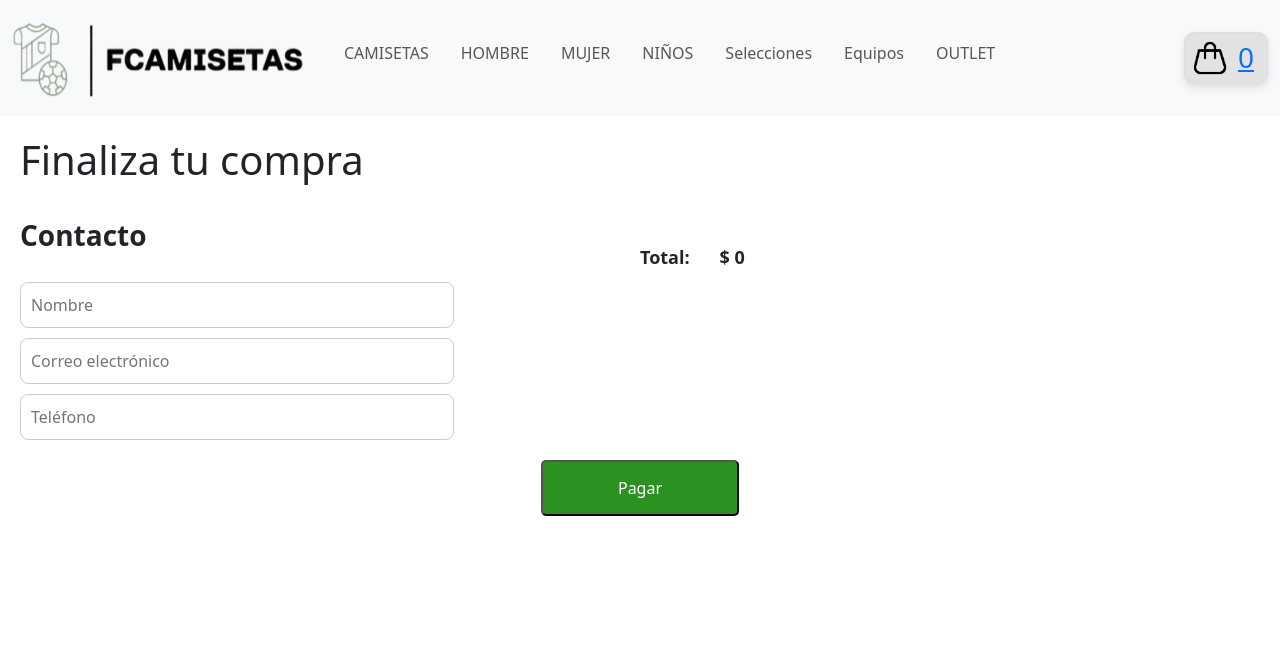
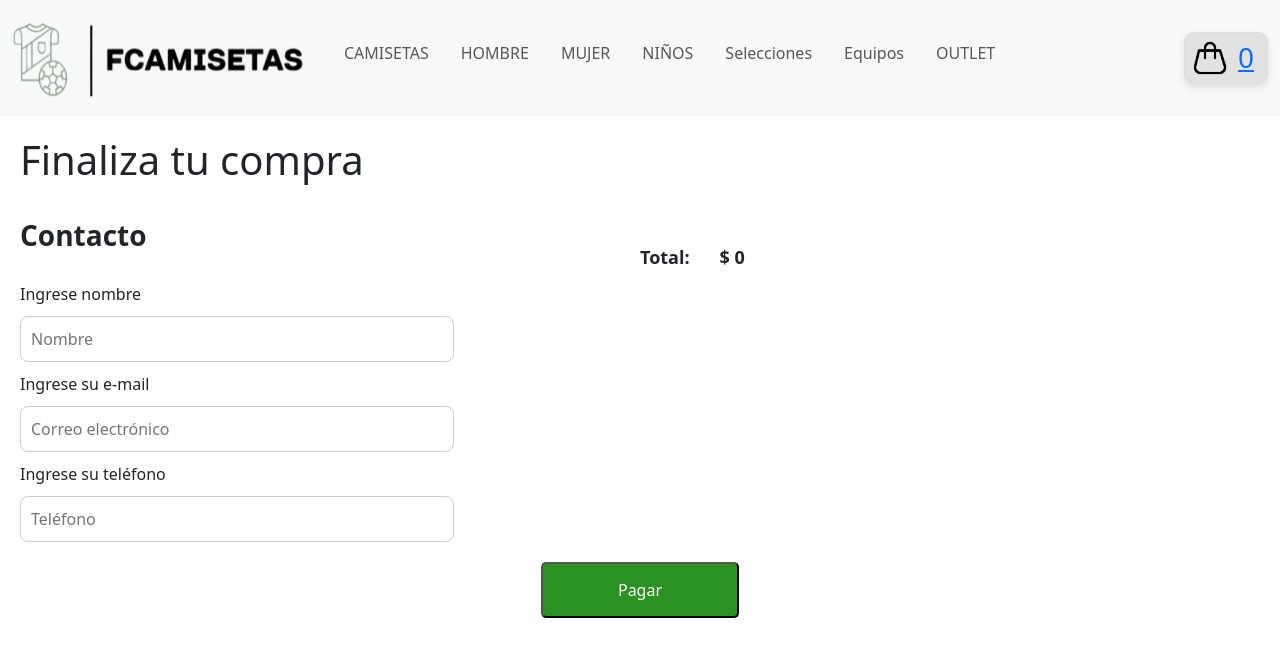
Before and after one commit to Icarucci/PreEntrega1-Carucci, a React (Create React App) app: page /checkout in a window 1280 px wide. Shown: the top 656 px of the page. Built offline with nearby package versions, Linux system fonts and the light colour scheme.

Commit message:
Orden de compra en Firebase

```diff
--- a/src/components/Checkout/Checkout.css
+++ b/src/components/Checkout/Checkout.css
@@ -46,3 +46,16 @@
     margin-top: 20px;
     height: 100%;
 }
+
+.form-msjerror {
+    color: rgb(180, 16, 16);
+}
+
+.compra-finalizada {
+    display: flex;
+    flex-direction: column;
+    justify-content: center;
+    align-items: center;
+    height: 50vh;
+    text-align: center;
+}
--- a/src/components/Checkout/Checkout.jsx
+++ b/src/components/Checkout/Checkout.jsx
@@ -1,27 +1,117 @@
-import { useContext } from "react";
+import { useContext, useState } from "react";
 import { CartContext } from "../../context/CartContext";
 import Cartitem from "../cart/Cartitem";
 import "./Checkout.css"
+import { collection, getFirestore, addDoc } from "firebase/firestore";
+
 
 
 
 const Checkout = () => {
 
-        const { cart, removeItem, isInCart} = useContext(CartContext)
+    const { cart, removeItem, isInCart, clearCart} = useContext(CartContext)
 
     const totalSum = cart.reduce((acc, item) => acc + (item.quantity * item.precio), 0);
 
+    const [buyer, setBuyer] = useState({
+        name: "",
+        email: "",
+        number: "",
+    })
+
+    const resetForm = () => {
+        setBuyer({ name: "", email: "", number: "" });
+    };
+
+    const [error, setError] = useState({
+        name: "",
+        email: "",
+        number: "",
+    })
+
+    const [orderId, setOrderId] = useState(null);
+
+
+    const handleChange = (e) => {
+        setBuyer({
+            ...buyer,
+            [e.target.name] : e.target.value
+        })
+    }
+
+    const submit = (e) => {
+        e.preventDefault()
+        const localError = {}
+        if(!buyer.name){
+            localError.name = "El nombre es obligatorio"
+        }
+        if(!buyer.email){
+            localError.email = "El email es obligatorio"
+        }
+        if(!buyer.number){
+            localError.number = "El teléfono es obligatorio"
+        }
+
+        if(Object.keys(localError).length === 0){
+
+            addToCart()
+
+        } else {
+            setError(localError)
+        }
+    }
+
+    const addToCart = () => {
+        const db = getFirestore()
+        const orderCollection = collection(db, "ordenes")
+        const purchase = {
+            buyer,
+            items: cart,
+            total: totalSum,
+            date : new Date()
+        }
+
+        addDoc(orderCollection, purchase)
+        .then((res) => {
+            setOrderId(res.id)
+            clearCart()
+            resetForm()
+        })
+        .catch(err => console.log(err))
+    }
+
+    if (orderId) {
+
+        return (
+            <div className="compra-finalizada">
+                <h1>¡Gracias por tu compra!</h1>
+                <p>Tu ID de compra es: <strong>{orderId}</strong></p>
+            </div>
+        )
+    }
 
     return(
         <div className="cart">
             <h1>Finaliza tu compra</h1>
             <div className="checkout">
-                <div className="form">
+                <form className="form" onSubmit={submit}>
                     <p>Contacto</p>
-                    <input type="text" placeholder="Nombre"/>
-                    <input type="text" placeholder="Correo electrónico"/>
-                    <input type="text" placeholder="Teléfono"/>
-                </div>
+                    <label htmlFor="name">Ingrese nombre</label>
+                    <input type="text" placeholder="Nombre" name="name" id="name" onChange={handleChange}/>
+                    {
+                        error.name && <span className="form-msjerror">{error.name}</span>
+                    }
+                    <label htmlFor="email">Ingrese su e-mail</label>
+                    <input type="email" placeholder="Correo electrónico" name="email" id="email" onChange={handleChange}/>
+                    {
+                        error.email && <span className="form-msjerror">{error.email}</span>
+                    }
+                    <label htmlFor="number">Ingrese su teléfono</label>
+                    <input type="number" placeholder="Teléfono" name="number" id="number" onChange={handleChange}/>
+                    {
+                        error.number && <span className="form-msjerror">{error.number}</span>
+                    }
+                </form>
                 <div className="items-form">
                     <div>
                     {cart.map((item,id) => (
@@ -37,7 +127,7 @@ const Checkout = () => {
                 </div>
             </div>
             <div className="finalizar-form">
-                <button className="boton-link-comprar">Pagar</button>
+                <button onClick={submit} className="boton-link-comprar">Pagar</button>
             </div>
         </div>
         )
--- a/src/components/cart/Cart.jsx
+++ b/src/components/cart/Cart.jsx
@@ -45,9 +45,14 @@ const Cart = () => {
                     <button className="boton-link">Seguir Comprando</button>
                 </Link>
                     <button className="boton-link" onClick={clearCart}>Vaciar Carrito</button>
-                <Link to="/checkout" className="link" onClick={handleCheckoutClick}>
+                {
+                    cart.length > 0 &&
+                    <Link to="/checkout" className="link" onClick={handleCheckoutClick}>
                     <button className="boton-link-comprar">Finaliza tu compra</button>
-                </Link>
+                    </Link>
+                }
+
+
             </div>
         </div>
         )
```
